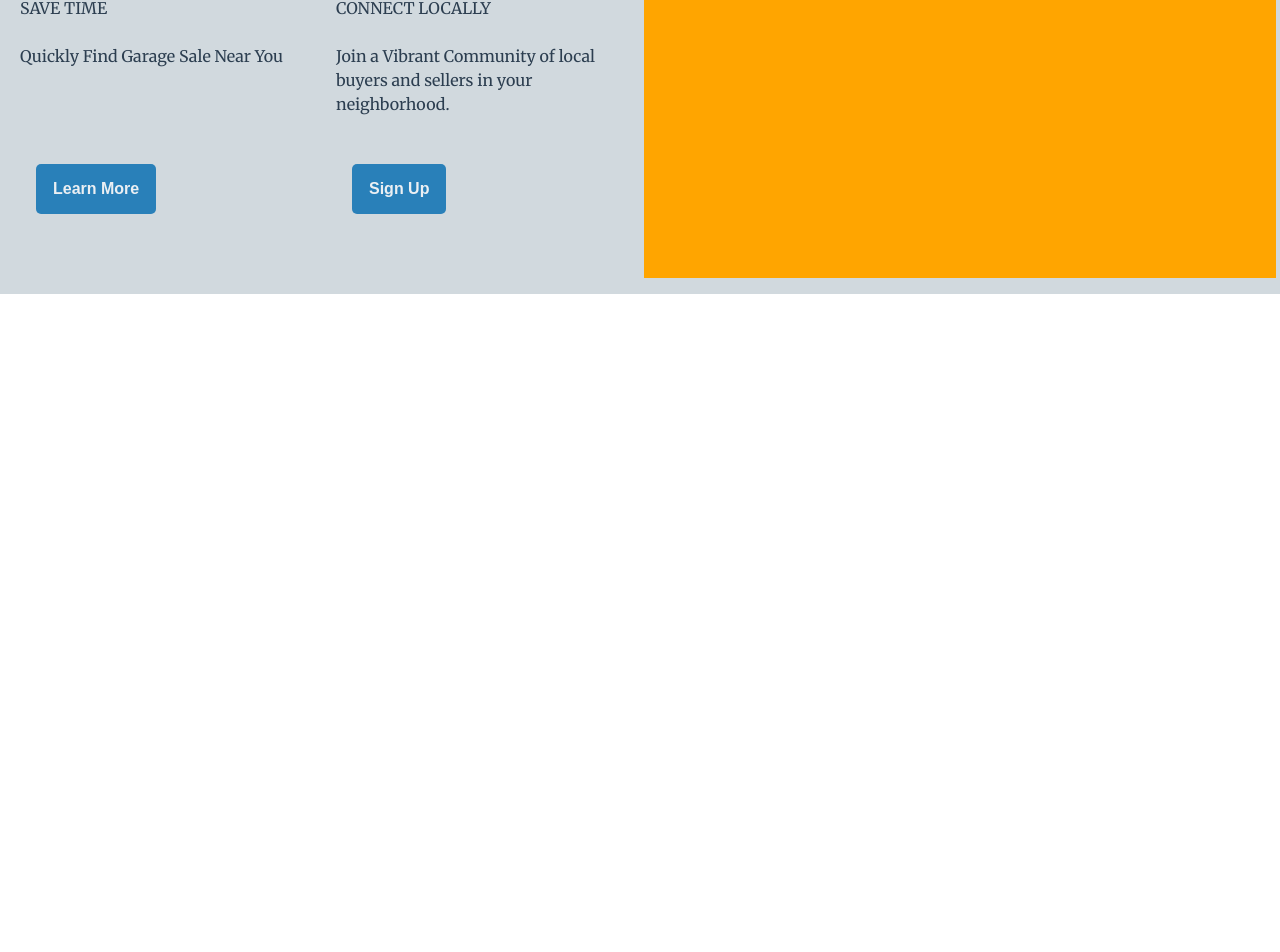
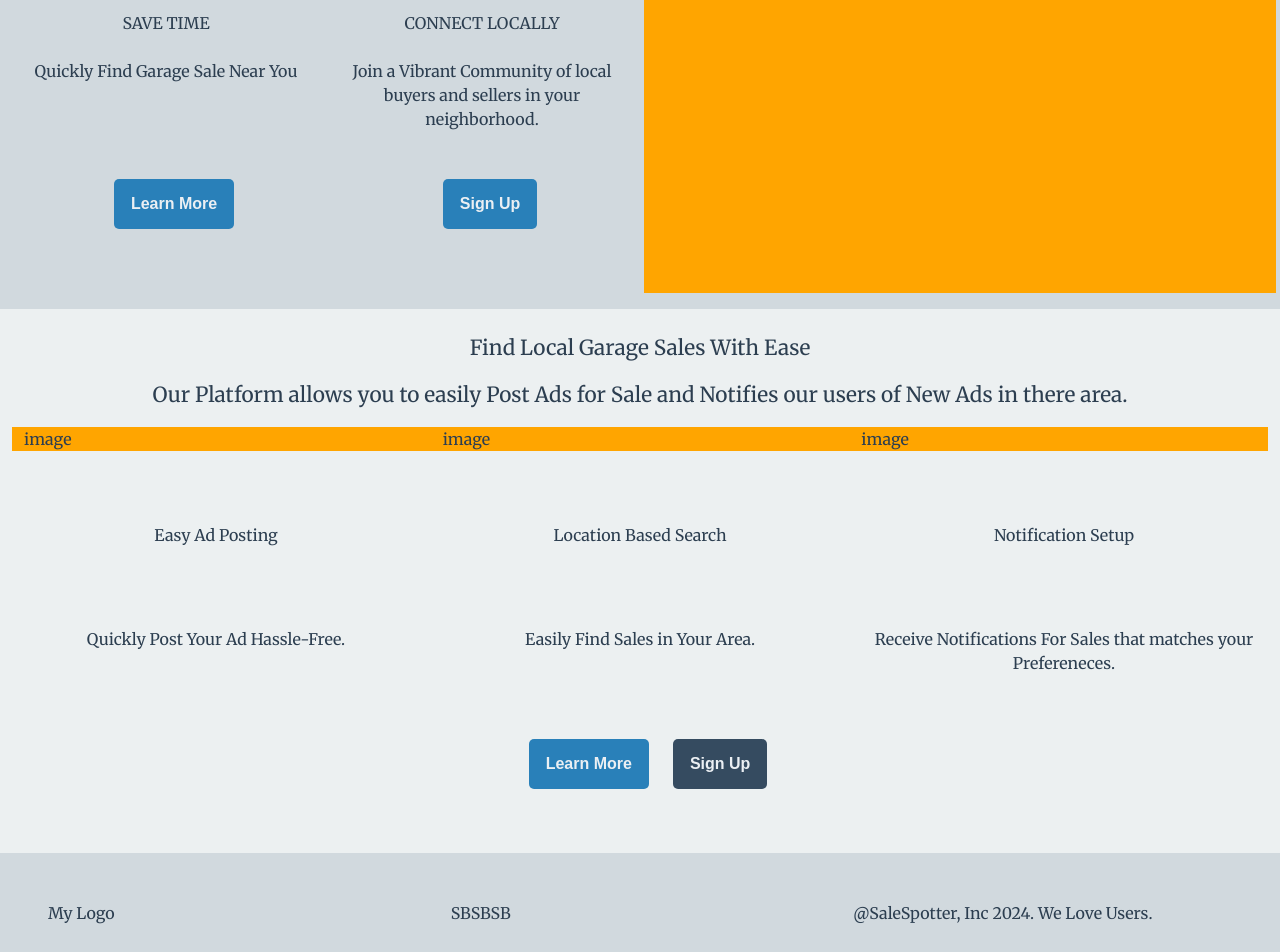
Before and after one commit to VivekGupta1999/salespotter-frontend, a React (Create React App) app: page / in a window 1280 px wide. Shown: the part 391-1343 px from the top of the page. Before the commit the page ends 800 px from the top, so only its background shows below. Built offline with nearby package versions, Linux system fonts and the light colour scheme.

Commit message:
added a simple  footer in layout component  and feature section in the homepage

```diff
--- /dev/null
+++ b/src/assets/Footer.css
@@ -0,0 +1,5 @@
+.footer{
+    background-color: var(--neutral2-color);
+    color: var(--primary-font-color);
+    font-size: var(--font-size-small);
+}
--- a/src/assets/HomePage.css
+++ b/src/assets/HomePage.css
@@ -19,3 +19,13 @@
 .benefits-section-image{
     background-color: orange;
 }
+
+.benefits-section-headings{
+    font-size: var(--font-size-medium);
+    text-align: center;
+}
+
+.feature-section{
+    background-color: var(--neutral1-color);
+    color: var(--primary-font-color);
+}
--- /dev/null
+++ b/src/components/Footer.tsx
@@ -0,0 +1,21 @@
+import {Container, Col, Row} from 'react-bootstrap';
+import "../assets/Footer.css";
+const Footer = () =>{
+    return (
+
+            <Container fluid className="footer p-5">
+                <Row>
+                    <Col>My Logo</Col>
+                    <Col>
+                            <text>SB</text>
+                            <text>SB</text>
+                            <text>SB</text>
+                    </Col>
+                    <Col>@SaleSpotter, Inc 2024. We Love Users.</Col>
+                </Row>
+            </Container>
+
+    );
+}
+
+export default Footer;
--- a/src/components/Layout.tsx
+++ b/src/components/Layout.tsx
@@ -1,5 +1,6 @@
 import { ReactNode } from "react";
 import NavBar from "./Navbar";
+import Footer from "./Footer";
 
 type LayoutProps = {
     children: ReactNode;
@@ -9,7 +10,7 @@ const Layout = ({children}:LayoutProps) =>{
         <>
             <NavBar />
             <main>{children}</main>
-
+            <Footer />
         </>
     )
 }
--- a/src/pages/HomePage.tsx
+++ b/src/pages/HomePage.tsx
@@ -34,20 +34,20 @@ const HomePage = () =>{
         <Container fluid className="benefits-section p-3">
             <Row>
                 <Col className="p-3">
-                    <Row className="justify-content-center py-2">Discover the Best Garage Sale in your area</Row>
-                    <Row className="justify-content-center py-2">Never miss out on Great Deals Again.</Row>
-                    <Row className="my-4">
+                    <Row className="justify-content-center py-2 benefits-section-headings">Discover the Best Garage Sale in your area</Row>
+                    <Row className="justify-content-center py-2 benefits-section-headings">Never miss out on Great Deals Again.</Row>
+                    <Row className="my-4 text-center">
                         <Col>SAVE TIME</Col>
                         <Col>CONNECT LOCALLY</Col>
                     </Row>
-                    <Row className="my-4">
+                    <Row className="my-4 text-center">
                         <Col>Quickly Find Garage Sale Near You</Col>
                         <Col>Join a Vibrant Community of local buyers and sellers in your neighborhood.</Col>
 
                     </Row>
-                    <Row className="my-5">
-                        <Col><Button className="button-secondary px-3 ms-lg-3"  onClick={()=>{navigate("/about-us")}}>Learn More</Button></Col>
-                        <Col><Button className="button-secondary px-3 ms-lg-3" onClick={()=>{navigate("/login")}}>Sign Up</Button></Col>
+                    <Row className="my-5 justify-content-center">
+                        <Col className="text-center"><Button className="button-secondary px-3 ms-lg-3"  onClick={()=>{navigate("/about-us")}}>Learn More</Button></Col>
+                        <Col className="text-center"><Button className="button-secondary px-3 ms-lg-3" onClick={()=>{navigate("/login")}}>Sign Up</Button></Col>
                     </Row>
 
 
@@ -58,6 +58,34 @@ const HomePage = () =>{
 
         </Container>
 
+        <Container fluid className="feature-section p-3">
+            <Row className="main-text justify-content-center p-2">Find Local Garage Sales With Ease</Row>
+            <Row className="main-text justify-content-center p-2">Our Platform allows you to easily Post Ads for Sale and Notifies our users of New Ads in there area.</Row>
+            <Row className="p-2">
+                <Col className="benefits-section-image">image</Col>
+                <Col className="benefits-section-image">image</Col>
+                <Col className="benefits-section-image">image</Col>
+            </Row>
+            <Row className="my-5 justify-content-center">
+                <Col className="py-3 text-center">Easy Ad Posting</Col>
+                <Col className="py-3 text-center">Location Based Search</Col>
+                <Col className="py-3 text-center">Notification Setup</Col>
+            </Row>
+            <Row className="my-5 justify-content-center">
+                <Col className="py-3 text-center">Quickly Post Your Ad Hassle-Free.</Col>
+                <Col className="py-3 text-center">Easily Find Sales in Your Area.</Col>
+                <Col className="py-3 text-center">Receive Notifications For Sales that matches your Prefereneces.</Col>
+            </Row>
+            <Row className="my-5 d-flex justify-content-center">
+                <Col className="d-flex justify-content-center gap-2">
+                    <Button className="button-secondary px-3 ms-lg-3"  onClick={()=>{navigate("/about-us")}}>Learn More</Button>
+                    <Button className="button-primary px-3 ms-lg-3" onClick={()=>{navigate("/login")}}>Sign Up</Button>
+                </Col>
+            </Row>
+        </Container>
+
+
+
     </div>
    );
 };
```
